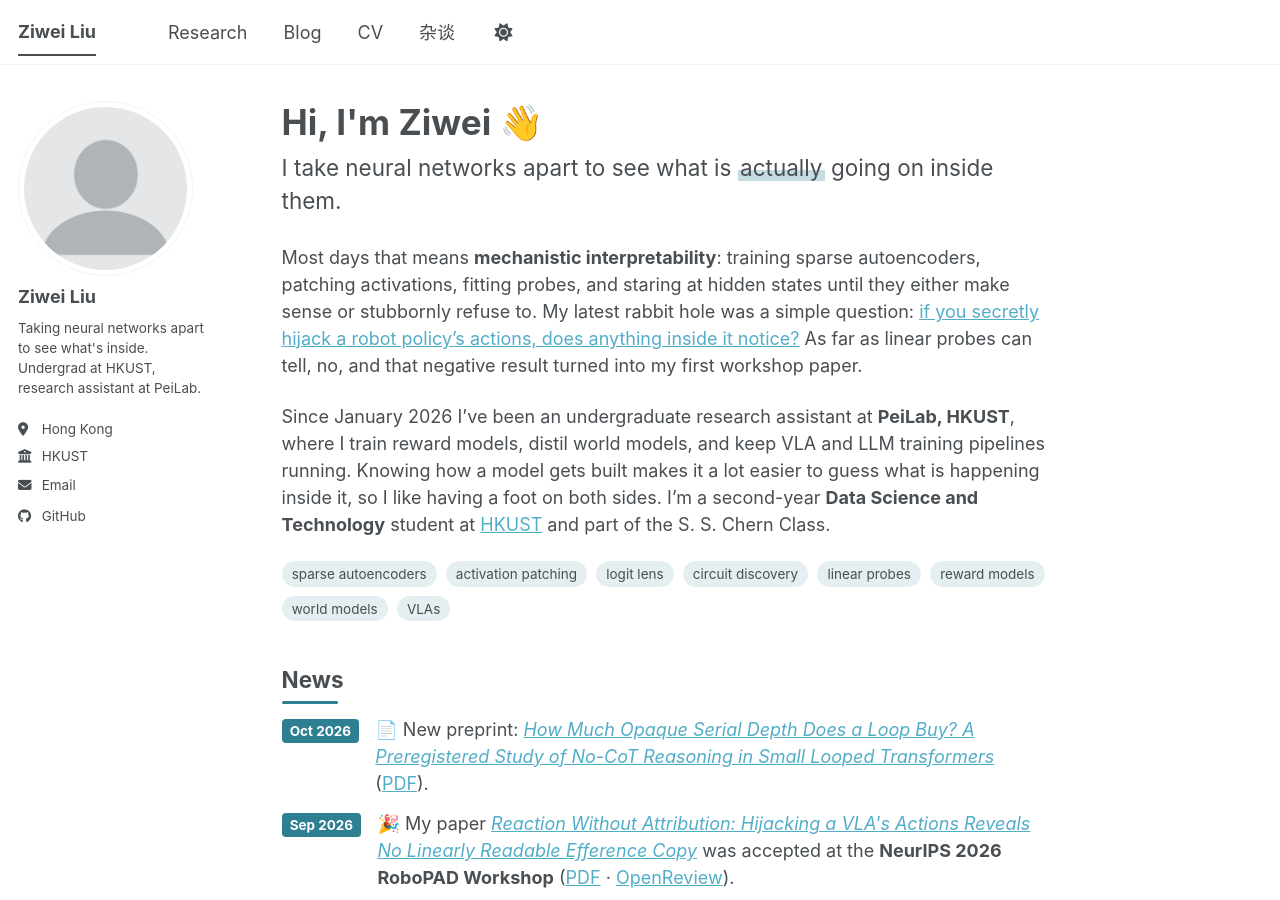
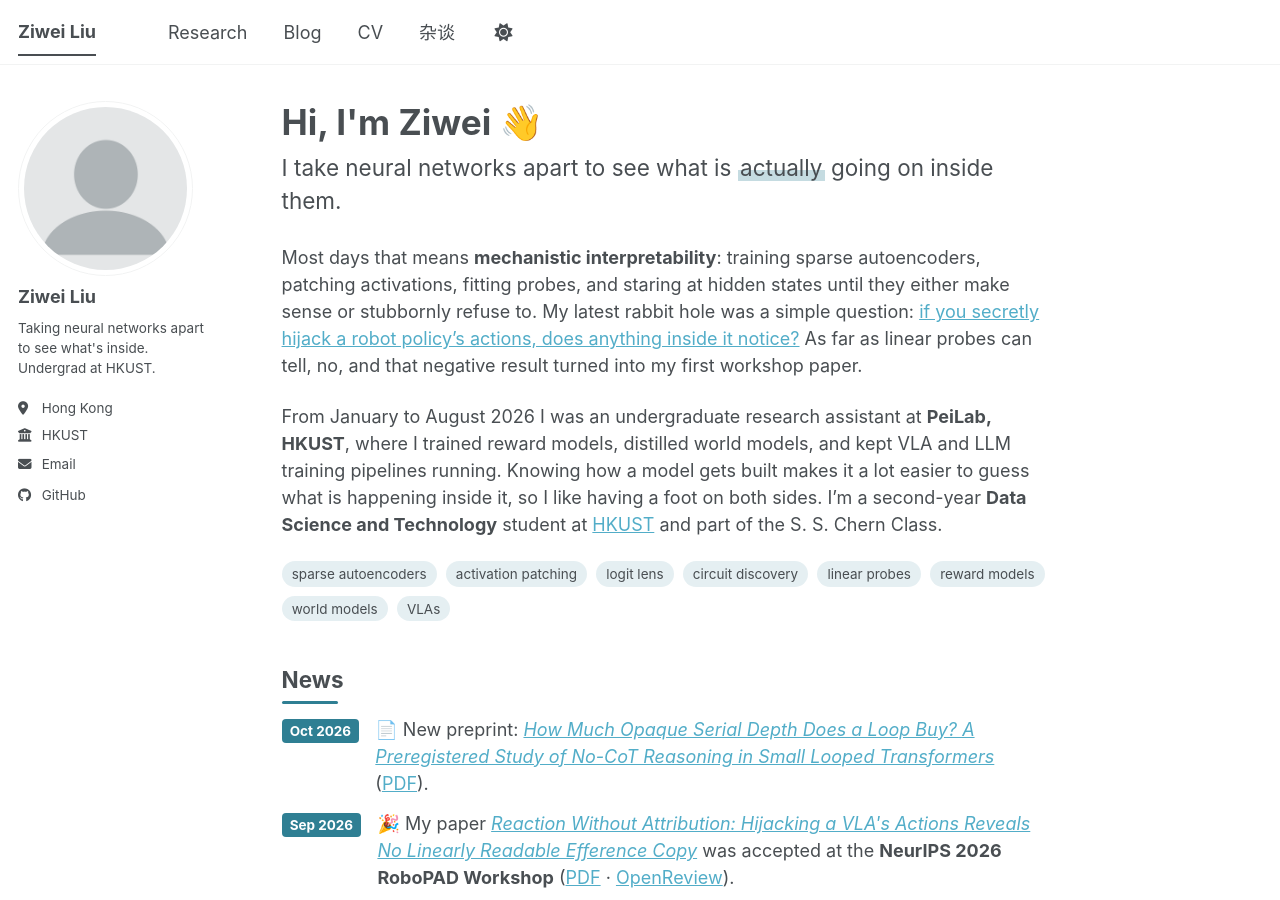
Before and after one commit to Waxmell114514/blog, a Jekyll site: the page built from _pages/about.md, in a window 1280 px wide and 900 px high. Built offline with Jekyll 4.4.1, drawn with Linux system fonts in a browser that asks for light colours; a script bundle is joined from its source files by our own code; library files that are not in the unit come from our copies.

Commit message:
Describe the PeiLab position in the past tense
The CV lists the UGRA role as Jan–Aug 2026, but the homepage intro, the
Research page intro and the sidebar bio still described it as current.

Co-Authored-By: Claude Opus 5.5 (1M context) <noreply@anthropic.com>
Claude-Session: https://claude.ai/code/session_016eSFw1cjHajR9gowAPp1yH

```diff
--- a/_config.yml
+++ b/_config.yml
@@ -26,7 +26,7 @@ author:
   avatar           : "profile.png"
   name             : "Ziwei Liu"
   pronouns         : # example: "she/her"
-  bio              : "Taking neural networks apart to see what's inside. Undergrad at HKUST, research assistant at PeiLab."
+  bio              : "Taking neural networks apart to see what's inside. Undergrad at HKUST."
   location         : "Hong Kong"
   employer         : "HKUST"
   uri              : # URL
--- a/_pages/about.md
+++ b/_pages/about.md
@@ -26,9 +26,9 @@ inside it notice?]({{ base_path }}/posts/2026/09/hijacking-vla-actions/) As far
 as linear probes can tell, no, and that negative result turned into my first
 workshop paper.
 
-Since January 2026 I've been an undergraduate research assistant at **PeiLab,
-HKUST**, where I train reward models, distil world models, and keep VLA and LLM
-training pipelines running. Knowing how a model gets built makes it a lot easier
+From January to August 2026 I was an undergraduate research assistant at
+**PeiLab, HKUST**, where I trained reward models, distilled world models, and kept
+VLA and LLM training pipelines running. Knowing how a model gets built makes it a lot easier
 to guess what is happening inside it, so I like having a foot on both sides.
 I'm a second-year **Data Science and Technology** student at
 [HKUST](https://hkust.edu.hk) and part of the S. S. Chern Class.
--- a/_pages/research.html
+++ b/_pages/research.html
@@ -8,8 +8,8 @@ author_profile: true
 {% include base_path %}
 
 <p>
-I am an Undergraduate Research Assistant at PeiLab, HKUST. My work so far spans
-reward modelling, world model distillation, and the training infrastructure
+From January to August 2026 I was an Undergraduate Research Assistant at PeiLab,
+HKUST. My work so far spans reward modelling, world model distillation, and the training infrastructure
 behind VLA and LLM-based systems; my current focus is the mechanistic
 interpretability of large models. Selected work is listed below.
 </p>
```
